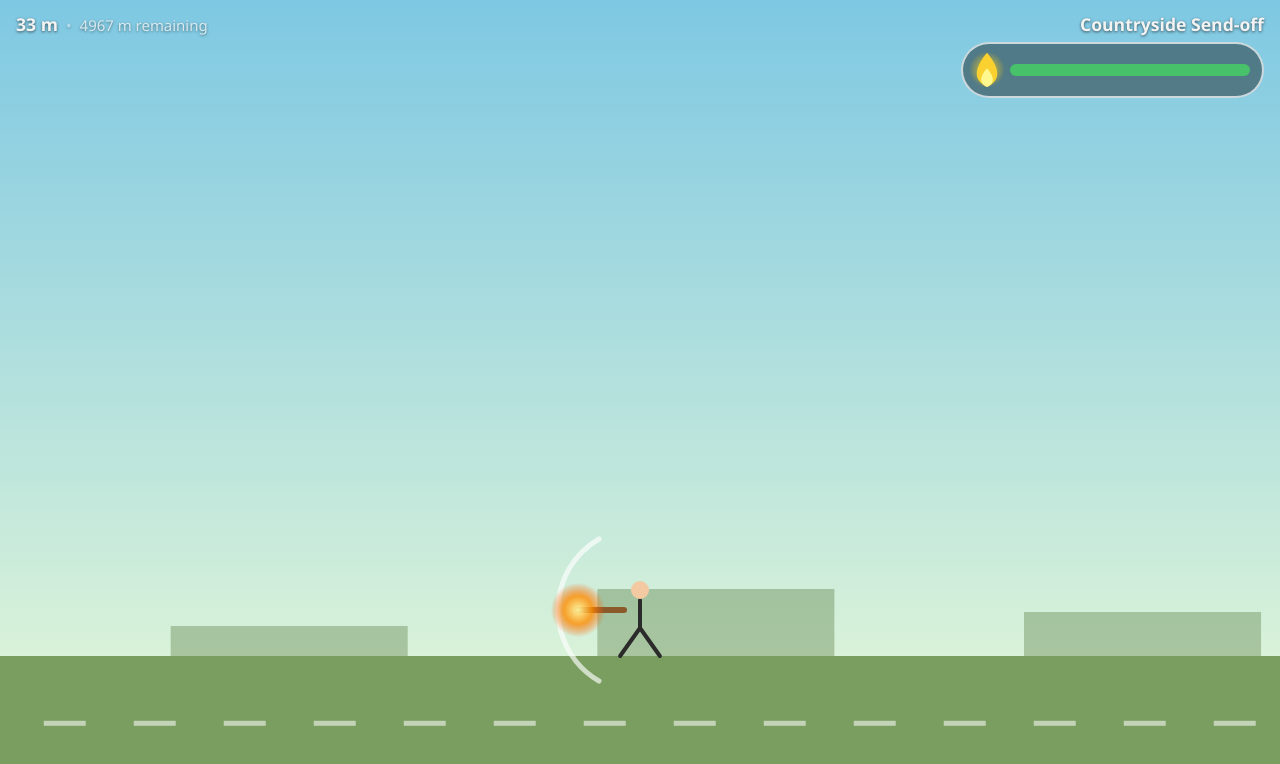
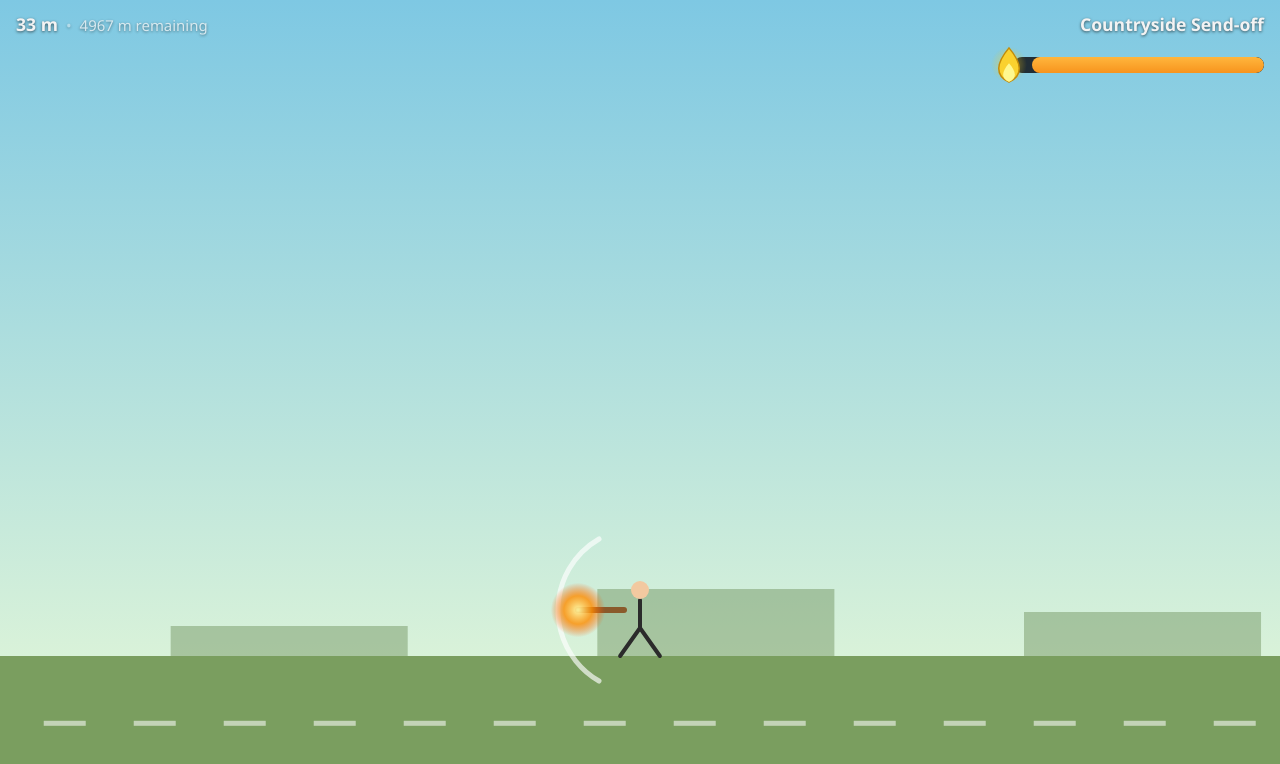
Before and after one commit to SiarheiAbr/olympic-torch-panic, a website with bundled scripts: page app/index.html in a window 1280 px wide. Both pictures are taken after a click on the button "Start Run". Built offline with nearby package versions, Linux system fonts and the light colour scheme; animation ran at ten frames a second.

Commit message:
Restyle flame indicator to match the FDE reference exactly
No wrapper capsule: the dark pill IS the bar (no border/outline), with
the flame overlapping its left cap seamlessly (negative margin; the fill
emerges from behind the flame via bar padding). Fill is the reference's
orange gradient (deep red + pulse when critical). Flame color now spans
bright yellow/orange at full health to deep dark red near zero (lightness
scales with integrity, emoji-style dark rim), and the flame stays
vertically centered on the bar's midline so a small ember still reads as
attached to the pill.

Co-Authored-By: Claude Fable 5 <noreply@anthropic.com>

```diff
--- a/app/css/styles.css
+++ b/app/css/styles.css
@@ -87,47 +87,45 @@ body {
   flex: none;
 }
 
-/* Unified flame-health capsule: the animated flame (drawn per frame by
-   ui/hud.js) sits at the left end of one dark pill, with the integrity bar
-   filling the rest — a single connected control, not two elements. */
+/* Unified flame-health indicator, styled after the FDE's reference: the dark
+   pill IS the bar (no extra border or container) and the animated flame
+   (drawn per frame by ui/hud.js) overlaps its left cap seamlessly. */
 .hud-flame-row {
   display: flex;
   align-items: center;
-  gap: 4px;
-  padding: 3px 12px 3px 5px;
-  background: rgba(0, 0, 0, 0.4);
-  border: 2px solid rgba(255, 255, 255, 0.7);
-  border-radius: 999px;
 }
 
 .hud-flame {
   width: 38px;
   height: 46px;
   flex: none;
+  position: relative;
+  z-index: 1;
+  margin-right: -14px; /* the flame sits on the bar's left cap */
 }
 
 .hud-gauge {
-  height: 12px;
-  width: min(240px, 38vw);
+  height: 16px;
+  width: min(250px, 40vw);
   border-radius: 999px;
   overflow: hidden;
-  background: rgba(255, 255, 255, 0.18);
+  background: rgba(12, 12, 16, 0.82);
+  padding-left: 18px; /* the fill emerges from behind the flame */
 }
 
 .hud-gauge-fill {
   height: 100%;
   width: 100%;
+  border-radius: 999px;
   transition: width 90ms linear;
 }
 
-.gauge-strong .hud-gauge-fill {
-  background: #47c26a;
-}
+.gauge-strong .hud-gauge-fill,
 .gauge-flickering .hud-gauge-fill {
-  background: #e8a13a;
+  background: linear-gradient(180deg, #ffb63d, #f7941d);
 }
 .gauge-critical .hud-gauge-fill {
-  background: #e04a3a;
+  background: linear-gradient(180deg, #ff6a4d, #d63a2a);
 }
 .gauge-critical {
   animation: gauge-pulse 0.5s infinite alternate;
--- a/app/js/ui/hud.js
+++ b/app/js/ui/hud.js
@@ -42,15 +42,14 @@ export function createHud(els) {
     ctx2d.clearRect(0, 0, FLAME_W, FLAME_H);
 
     const cx = FLAME_W / 2;
-    const baseY = FLAME_H - 6; // the flame stands on the capsule's midline area
 
     if (state.flame.state === FLAME_STATE.EXTINGUISHED) {
       // A faint smoke wisp where the flame was.
       ctx2d.strokeStyle = 'rgba(200,200,200,0.6)';
       ctx2d.lineWidth = 2;
       ctx2d.beginPath();
-      ctx2d.moveTo(cx, baseY - 4);
-      ctx2d.quadraticCurveTo(cx + 6, baseY - 16, cx - 2, baseY - 26);
+      ctx2d.moveTo(cx, FLAME_H / 2 + 10);
+      ctx2d.quadraticCurveTo(cx + 6, FLAME_H / 2 - 2, cx - 2, FLAME_H / 2 - 12);
       ctx2d.stroke();
       return;
     }
@@ -66,6 +65,9 @@ export function createHud(els) {
     // Size and hue track remaining energy: tall golden blaze -> small red ember.
     const flameH = (12 + 24 * level) * flicker;
     const hue = 10 + 38 * level; // red-ish 10 -> golden 48
+    // The flame stays vertically centered on the bar's midline, so a small
+    // ember still reads as attached to the pill rather than hanging below it.
+    const baseY = FLAME_H / 2 + flameH / 2;
     const coreY = baseY - 2 - flameH * 0.45;
 
     if (critical) {
@@ -78,24 +80,30 @@ export function createHud(els) {
       ctx2d.fillRect(0, 0, FLAME_W, FLAME_H);
     }
 
-    // Layered teardrop flame: outer glow, body, hot core. The glow radius is
+    // Subtle glow so the flame reads as alive against the dark bar; radius is
     // capped just inside the canvas so its falloff never clips into a square.
     const glowR = Math.min(flameH * 1.15, FLAME_W / 2 - 1);
     const glow = ctx2d.createRadialGradient(cx, coreY, 1, cx, coreY, glowR);
-    glow.addColorStop(0, `hsla(${hue}, 100%, 62%, ${0.5 + 0.35 * level})`);
+    glow.addColorStop(0, `hsla(${hue}, 100%, 60%, ${0.3 + 0.25 * level})`);
     glow.addColorStop(1, `hsla(${hue}, 100%, 50%, 0)`);
     ctx2d.fillStyle = glow;
     ctx2d.beginPath();
     ctx2d.arc(cx, coreY, glowR, 0, Math.PI * 2);
     ctx2d.fill();
 
-    ctx2d.fillStyle = `hsl(${hue}, 95%, ${44 + 14 * level}%)`;
+    // Emoji-style flame, colored by health: bright yellow/orange when full,
+    // darker and redder as it drains, deep red near critical.
+    ctx2d.fillStyle = `hsl(${hue}, 95%, ${34 + 24 * level}%)`;
     drawTeardrop(cx, baseY, flameH, flameH * 0.42);
-    ctx2d.fillStyle = `hsl(${hue + 8}, 100%, ${70 + 8 * level}%)`;
+    ctx2d.strokeStyle = `hsl(${Math.max(0, hue - 6)}, 90%, ${24 + 16 * level}%)`;
+    ctx2d.lineWidth = 1.5;
+    ctx2d.stroke();
+    ctx2d.fillStyle = `hsl(${hue + 8}, 100%, ${52 + 26 * level}%)`;
     drawTeardrop(cx, baseY, flameH * 0.55, flameH * 0.24);
   }
 
-  /** A flame-shaped teardrop standing on baseY: round belly, pinched tip. */
+  /** A flame-shaped teardrop standing on baseY: round belly, pinched tip.
+   *  Fills the shape and leaves the path set for an optional rim stroke. */
   function drawTeardrop(cx, baseY, height, halfWidth) {
     ctx2d.beginPath();
     ctx2d.moveTo(cx, baseY - height);
```
